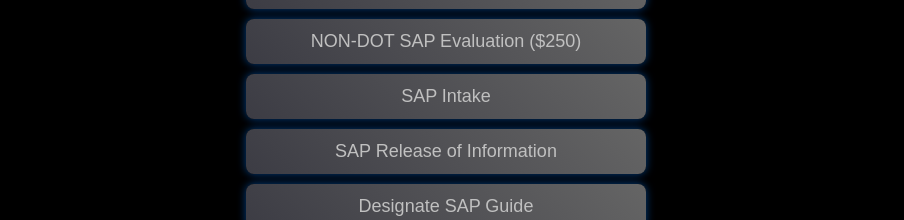
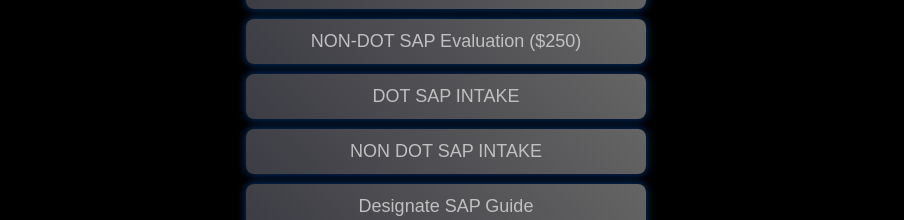
Before and after one commit to joshuapair/RTDapp, a plain HTML site: page index.html in a window 1280 px wide. Shown: the part 585-805 px from the top of the page, without its empty margins (194-1098 px from the left). Drawn offline with Linux system fonts and the light colour scheme.

Commit message:
Update button titles for SAP intake options

```diff
--- a/index.html
+++ b/index.html
@@ -128,16 +128,16 @@
 
     <button class="send-button"
       onclick="toggleSelect(this)"
-      data-title="SAP Intake"
+      data-title="DOT SAP Intake"
       data-link="https://sapbykismet.na4.documents.adobe.com/public/esignWidget?wid=CBFCIBAA3AAABLblqZhCGjvEtwmwo_WOf0feQEytc8MGVna-B2ZdwHICCW8mw-Rx3OffFKmM8xVmSv6P90oI*">
-      SAP Intake
+      DOT SAP INTAKE
     </button>
 
     <button class="send-button"
       onclick="toggleSelect(this)"
-      data-title="SAP Release of Information"
+      data-title="NON DOT SAP Intake"
       data-link="https://sapbykismet.na4.documents.adobe.com/public/esignWidget?wid=CBFCIBAA3AAABLblqZhCIuMPH5ghZ9vAdMCiFn7uNR8QhZ-tYrQuyhFuMYNgvsvjcyC1ALdy3aIu1rjMDrXQ*">
-      SAP Release of Information
+      NON DOT SAP INTAKE
     </button>
 
 
```
